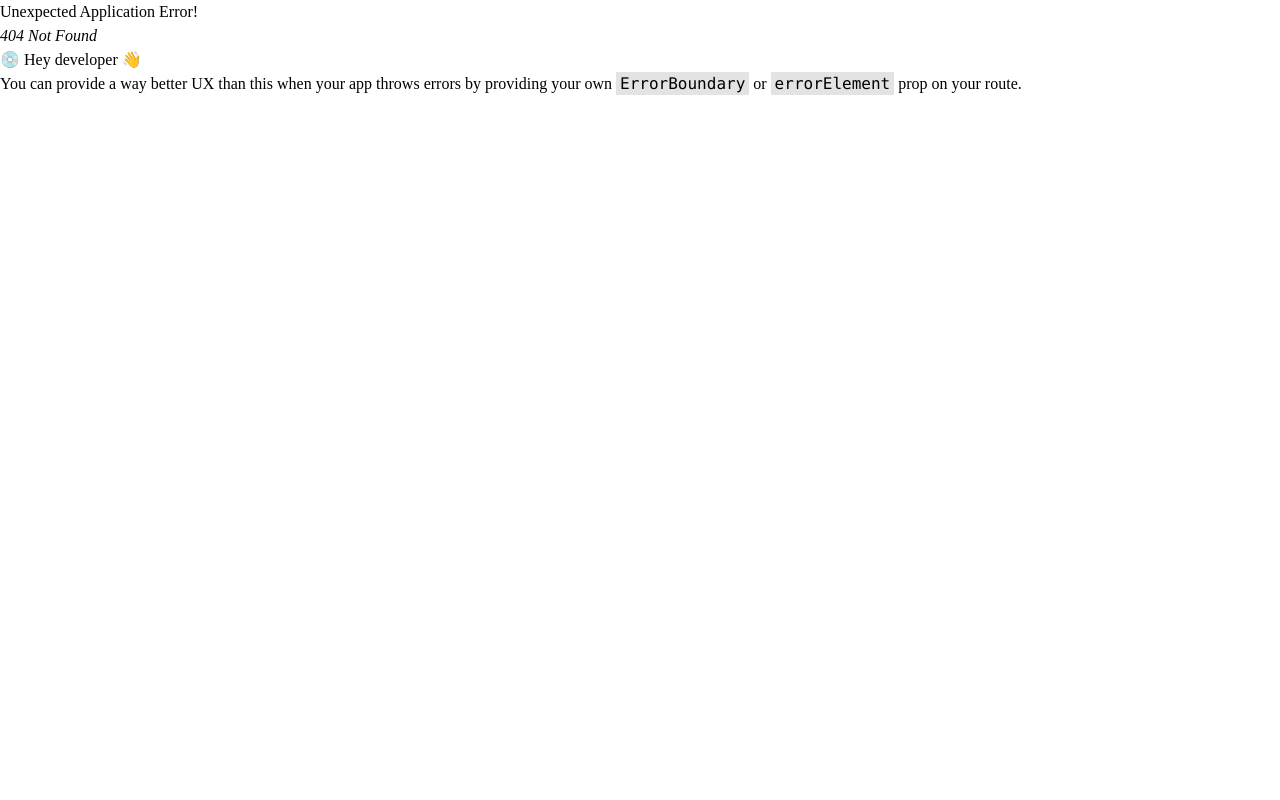
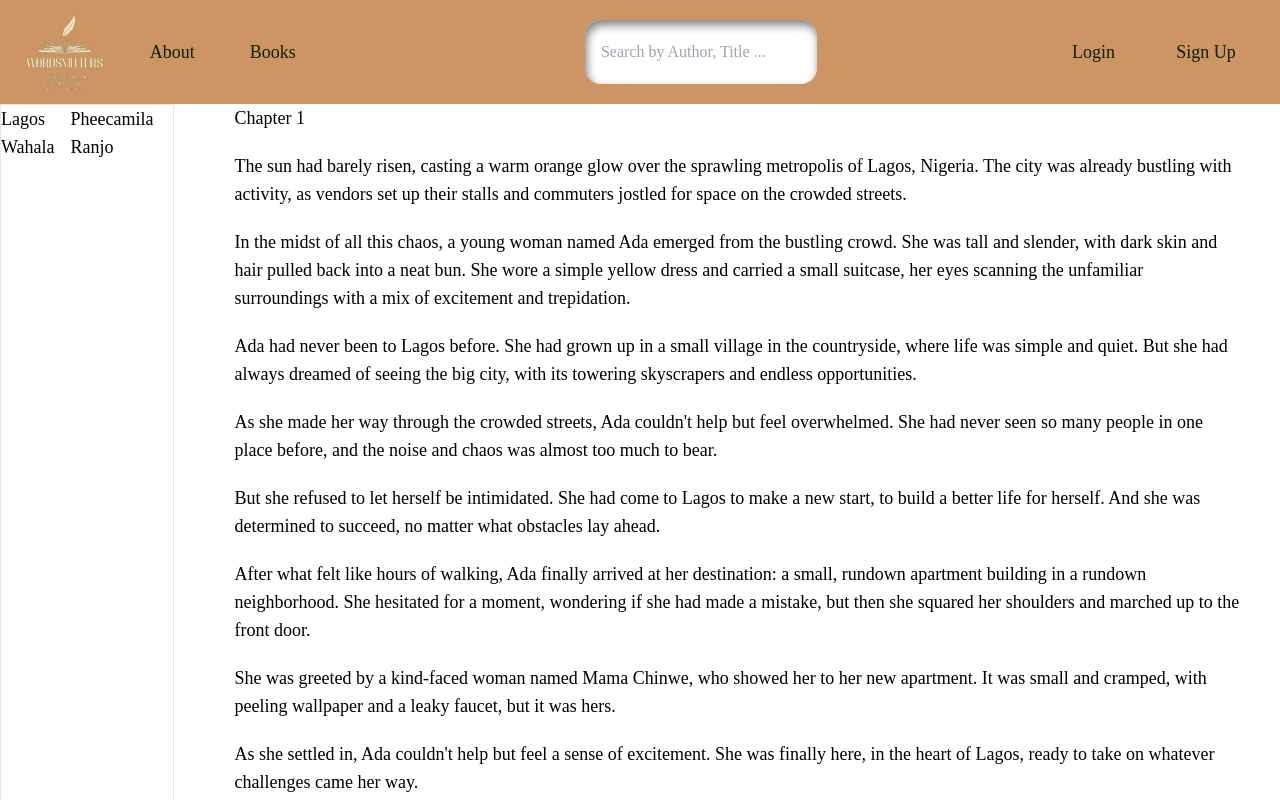
Before and after one commit to Munyia/WordSmitters, a React (Vite) app in the folder client/: page /bookpage in a window 1280 px wide. Before the commit this address had no page. Shown: the top 800 px of the page. Built offline with nearby package versions, Linux system fonts and the light colour scheme; a web font is replaced by a local one.

Commit message:
bookpage

```diff
--- a/client/src/App.jsx
+++ b/client/src/App.jsx
@@ -1,92 +1,104 @@
-import './App.css'
-import Home from './pages/Home';
-import Login from './pages/Login'
-import {  Navigate, RouterProvider, createBrowserRouter } from "react-router-dom";
-import SignUp from './pages/SignUp';
-import Filter from './components/Filter'
-import BookList from './components/BookList'
-import data from './components/data'
-import Books from './pages/Books';
-import Terms from './components/Terms';
-import About from './pages/About';
-import Community from './components/Community';
-import Conduct from './components/Conduct';
-import HowItWorks from './components/HowItWorks';
-import Guarantee from './components/Guarantee';
-import Privacy from './components/Privacy';
-import Cooker from './components/Cooker';
-import Layout from './components/Layout';
+import "./App.css";
+import Home from "./pages/Home";
+import Login from "./pages/Login";
+import {
+  Navigate,
+  RouterProvider,
+  createBrowserRouter,
+} from "react-router-dom";
+import SignUp from "./pages/SignUp";
+import Filter from "./components/Filter";
+import BookList from "./components/BookList";
+import data from "./components/data";
+import Books from "./pages/Books";
+import Terms from "./components/Terms";
+import About from "./pages/About";
+import Community from "./components/Community";
+import Conduct from "./components/Conduct";
+import HowItWorks from "./components/HowItWorks";
+import Guarantee from "./components/Guarantee";
+import Privacy from "./components/Privacy";
+import Cooker from "./components/Cooker";
+import Layout from "./components/Layout";
+import BookPage from "./pages/BookPage";
 
 function App() {
   function isLoggedIn() {
-    return !!localStorage.getItem('token')
+    return !!localStorage.getItem("token");
   }
-
 
   const router = createBrowserRouter([
     {
       path: "/",
-      element: <Layout   />,
+      element: <Layout />,
       children: [
-
         {
-          index:true, element :<Home/>
+          index: true,
+          element: <Home />,
         },
         {
-          path:"books", element :<Books />,children:[
-            {index:true, element:<BookList list={data}/>},
-            {path:':search', element:<Filter list={data}/>}
-          ]
+          path: "books",
+          element: <Books />,
+          children: [
+            { index: true, element: <BookList list={data} /> },
+            { path: ":search", element: <Filter list={data} /> },
+          ],
         },
         {
-          path:"terms", element :<Terms />,
+          path: "terms",
+          element: <Terms />,
         },
         {
-          path:"about", element :<About />,
+          path: "about",
+          element: <About />,
         },
         {
-          path:"community", element :<Community />,
+          path: "community",
+          element: <Community />,
         },
         {
-          path:"conduct", element :<Conduct />,
+          path: "conduct",
+          element: <Conduct />,
         },
         {
-          path:"howitworks", element :<HowItWorks />,
+          path: "howitworks",
+          element: <HowItWorks />,
         },
         { path: "/guarantee", element: <Guarantee /> },
         { path: "/privacy", element: <Privacy /> },
-        { path: "/cooker", element: <Cooker /> }
-
-      ]
-
+        { path: "/cooker", element: <Cooker /> },
+        { path: "/bookpage", element: <BookPage /> },
+      ],
     },
     {
-    path:"signup", element :!isLoggedIn()?<SignUp />:<Navigate to={'/'} />,
+      path: "signup",
+      element: !isLoggedIn() ? <SignUp /> : <Navigate to={"/"} />,
     },
     {
-    path:"/login", element : !isLoggedIn()?<Login />: <Navigate to={'/'} />,
+      path: "/login",
+      element: !isLoggedIn() ? <Login /> : <Navigate to={"/"} />,
     },
     {
       path: "/writers",
       element: <Layout />,
       children: [
         {
-          path:"login", element :<Login />,
+          path: "login",
+          element: <Login />,
         },
         {
-          index:true, element :<Home/>
+          index: true,
+          element: <Home />,
         },
-      ]
-
+      ],
     },
-
-  ])
+  ]);
 
   return (
     <>
-      <RouterProvider router={router}/>
+      <RouterProvider router={router} />
     </>
-  )
+  );
 }
 
-export default App
+export default App;
--- a/client/src/assets/index.js
+++ b/client/src/assets/index.js
@@ -24,7 +24,8 @@ import ladies from './res/ladies.jpg'
 import Kevin from './res/Kevin.jpg'
 import lock from './res/lock.png'
 import eye from './res/eye.png'
+import dropdown from './res/dropdown.gif'
 
 
 
-export {bg0, llogo, bgimg, lock, haus, eye, ladies, Kevin, tb, bg11, bgg, bgg1, bk1, bk2, bk3, bk4, bk5, bk8, bk10, bk14, bk15, bk22, term, dance, twitter}
+export {bg0, llogo, bgimg, dropdown, lock, haus, eye, ladies, Kevin, tb, bg11, bgg, bgg1, bk1, bk2, bk3, bk4, bk5, bk8, bk10, bk14, bk15, bk22, term, dance, twitter}
--- a/client/src/pages/About.jsx
+++ b/client/src/pages/About.jsx
@@ -1,6 +1,5 @@
 import React from 'react'
-import llogo from '../assets/res/log.png'
-import { Link } from 'react-router-dom'
+
 
 const About = () => {
   return (
--- a/client/src/pages/BookPage.jsx
+++ b/client/src/pages/BookPage.jsx
@@ -1,21 +1,27 @@
 import React from 'react'
+import dropdown from '../assets/res/dropdown.gif'
 
 const BookPage = () => {
   return (
-    <div>
-        <div className='flex flex-col '>
+    <div className='flex gap-5'>
+        <div className='flex border  text-lg text-pryw-[35%] ' >
+            <div className='flex gap-4 ' >
             <p>Lagos Wahala</p>
             <p>Pheecamila Ranjo</p>
-            <div class="group  gap-5 relative w-[10vw] text-[rgb(10,32,8)]  flex justify-evenly pr-5 cursor-pointer">
-        <p  className='flex hover:underline text-lg hover:text-xl '>Sign Up</p>
+            </div>
+        <div class="group  gap-5 relative text-[rgb(10,32,8)] w-[10%] flex justify-evenly pr-5 ">
+        <img className='flex' src={dropdown} alt="" />
   <div className="hidden text-black absolute top-[100%] bg-[#CD9564] rounded  group-hover:flex w-full flex-col gap-2 p-2 text-center">
-            <Link to={"/signup"} className='hover:bg-[rgb(10,32,8)]  hover:text-white  rounded-lg px-1 py-1'>Reader</Link>
-            <Link to={"/signup"} className='hover:bg-[rgb(10,32,8)] hover:text-white rounded-lg px-1 py-1'>Writer</Link>
-            <div className=' border-b-[rgb(10,32,8)]'></div>
+            <p>Chapter 1</p>
+            <p>Chapter 2</p>
+            <p>Chapter 33</p>
+            <p>Chapter 4</p>
+            <p>Chapter 5</p>
         </div>
        </div>
         </div>
         <div>
+            <div className='flex flex-col mx-10 w-[65] gap-5 text-lg pb-5'>
             <p>Chapter 1</p>
             <p>The sun had barely risen, casting a warm orange glow over the sprawling metropolis of Lagos, Nigeria. The city was already bustling with activity, as vendors set up their stalls and commuters jostled for space on the crowded streets.</p>
             <p>In the midst of all this chaos, a young woman named Ada emerged from the bustling crowd. She was tall and slender, with dark skin and hair pulled back into a neat bun. She wore a simple yellow dress and carried a small suitcase, her eyes scanning the unfamiliar surroundings with a mix of excitement and trepidation.</p>
@@ -32,6 +38,10 @@ const BookPage = () => {
             <p>Ada felt a chill run down her spine. She quickened her pace, but it was too late. The men moved to block her way, their faces twisted into menacing grins.</p>
             <p>"Where do you think you're going, pretty lady?" one of them sneered. <br />Ada's heart raced as she tried to think of a way to escape. But before she could react, a voice rang out from the shadows.</p>
         </div>
+        <div className='flex justify-center text-center'>
+            <p className='border w-[30%] bg-sec text-pry h-10 rounded-full text-lg justify-center align-middle text-center'>Continue</p>
+        </div>
+        </div>
     </div>
   )
 }
```
Also changed, not shown: client/src/assets/res/dropdown.gif (added). Lines whose indentation alone changed are shown as unchanged.
